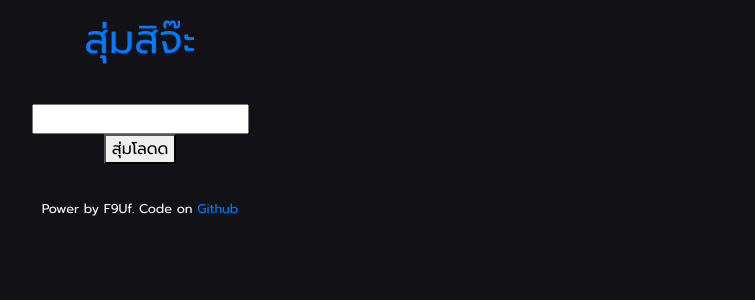
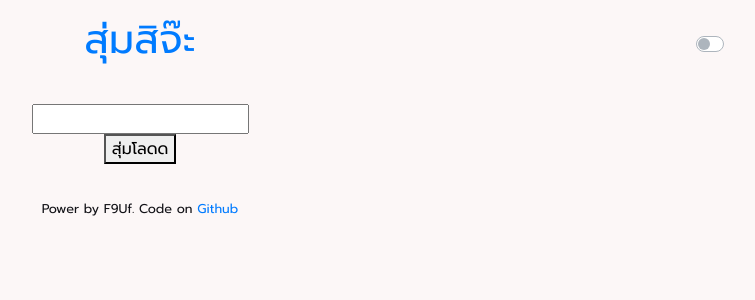
Before and after one commit to F9Uf/vue-random-choic, a Vue app: page / in a window 1280 px wide. Shown: the top 300 px of the page, without its empty margins (500-1255 px from the left). Built offline with nearby package versions, Linux system fonts and the light colour scheme.

Commit message:
added check box toggle theme

```diff
--- a/public/css/style.css
+++ b/public/css/style.css
@@ -1,5 +1,14 @@
 body {
+    font-family: 'Prompt', sans-serif;
+}
+body.night {
     background-color: rgb(17, 17, 22);
-    font-family: 'Prompt', sans-serif;
     color: white;
+    transition: .3s all;
 }
+
+body.morning {
+    background-color: rgb(252, 247, 247);
+    color: rgb(17, 17, 22);
+    transition: .3s all;
+}
--- a/public/index.html
+++ b/public/index.html
@@ -10,7 +10,7 @@
     <link rel="icon" href="<%= BASE_URL %>favicon.ico">
     <title>Soom Si Ja | สุ่มสิจ๊ะ</title>
   </head>
-  <body>
+  <body class="morning">
     <noscript>
       <strong>We're sorry but soom-si-ja doesn't work properly without JavaScript enabled. Please enable it to continue.</strong>
     </noscript>
--- a/src/App.vue
+++ b/src/App.vue
@@ -1,9 +1,25 @@
 <template>
   <div id="app" class="container">
     <!-- header box -->
-    <div class="row sticky-top my-3" >
+    <div class="row sticky-top py-3 align-items-end">
       <div class="col-auto mx-auto">
         <h1 class="display-5"><a href="/">สุ่มสิจ๊ะ</a></h1>
+      </div>
+    </div>
+    <!-- nav bar -->
+    <div class="row fixed-top py-4">
+      <div class="col-auto py-2 ml-auto mr-5">
+        <div class="custom-control custom-switch">
+          <input type="checkbox"
+            class="custom-control-input"
+            id="toggle"
+            v-model="isDarkMode"
+            true-value="night"
+            false-value="morning"
+            @change="toggleTheme($event)"
+          >
+          <label for="toggle" class="custom-control-label"></label>
+        </div>
       </div>
     </div>
     <!-- random list box -->
@@ -33,7 +49,6 @@
         <form @submit.prevent="addNewList()">
           <input type="text" v-model="newList">
         </form>
-        {{ selectedIndex }}
       </div>
     </div>
     <div class="row">
@@ -66,6 +81,7 @@ export default {
       newList: '',
       selectedIndex: null,
       randomResult: {},
+      isDarkMode: document.body.className,
     }
   },
   methods: {
@@ -100,6 +116,11 @@ export default {
         const randomIndex = Math.floor(Math.random() * this.list.length);
         this.randomResult = this.list[randomIndex];
       }
+    },
+
+    toggleTheme(e) {
+      document.body.className = e.target.checked ? 'night': 'morning';
+      this.isDarkMode = e.target.checked ? 'night': 'morning';
     }
   },
 
```
